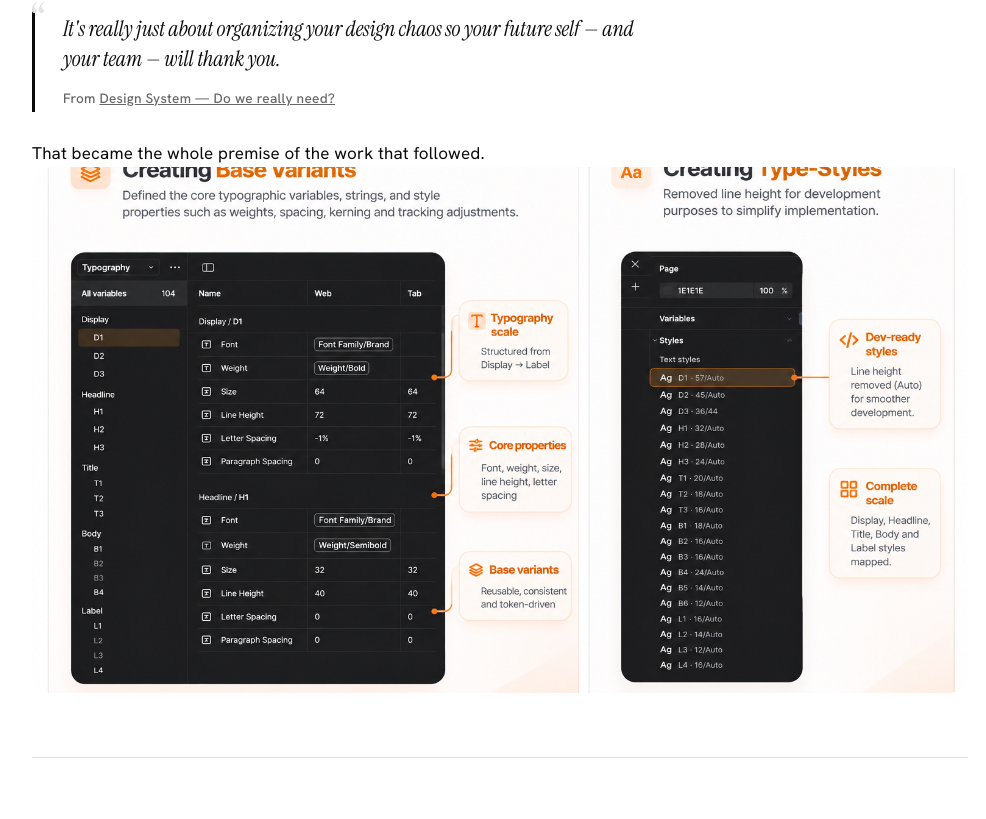
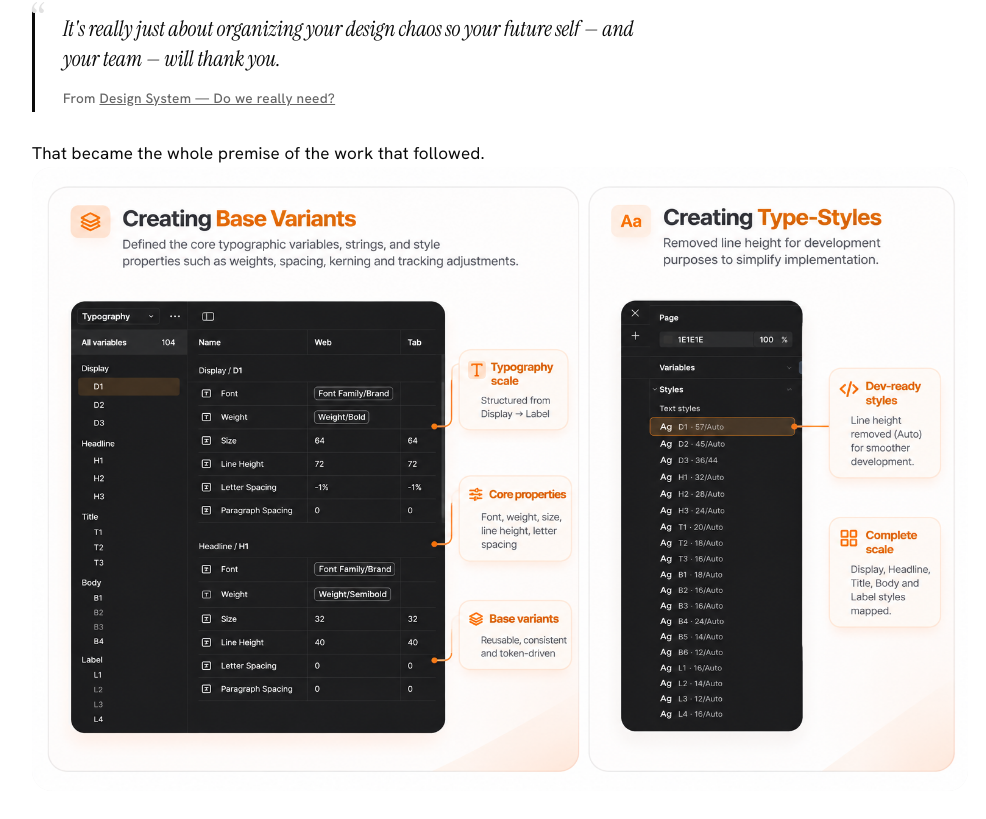
Before and after one commit to tamannasamantaray00-prog/DesignPortfolio, a plain HTML site: page case-study-fintech-design-system.html in a window 1280 px wide. Shown: the part 1569-2388 px from the top of the page, without its empty margins (264-1250 px from the left). Drawn offline with Linux system fonts and the light colour scheme; a script that the page names is missing.

Commit message:
Update styles.css

```diff
--- a/styles.css
+++ b/styles.css
@@ -1109,6 +1109,8 @@ img.shot { padding: 0; }   /* the padding above is only for a placeholder div's
 .flow-col-locked .flow-thumb-locked .thumb { transform: none !important; }
 .flow-link-locked { color: var(--muted); cursor: not-allowed; background: none; font-style: italic; }
 
+.shot-natural { aspect-ratio: 3 / 2; }   /* matches the real shape of these specific images (1536x1024), so width stays the same and height grows to fit the whole image, nothing cropped */
+
 /* ==========================================================================
    MOBILE
    ========================================================================== */
```
